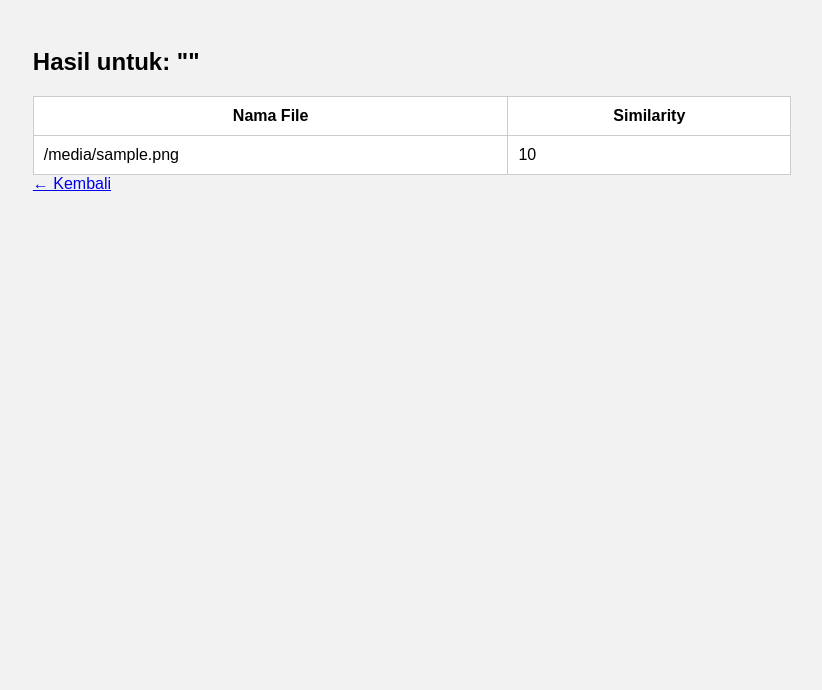
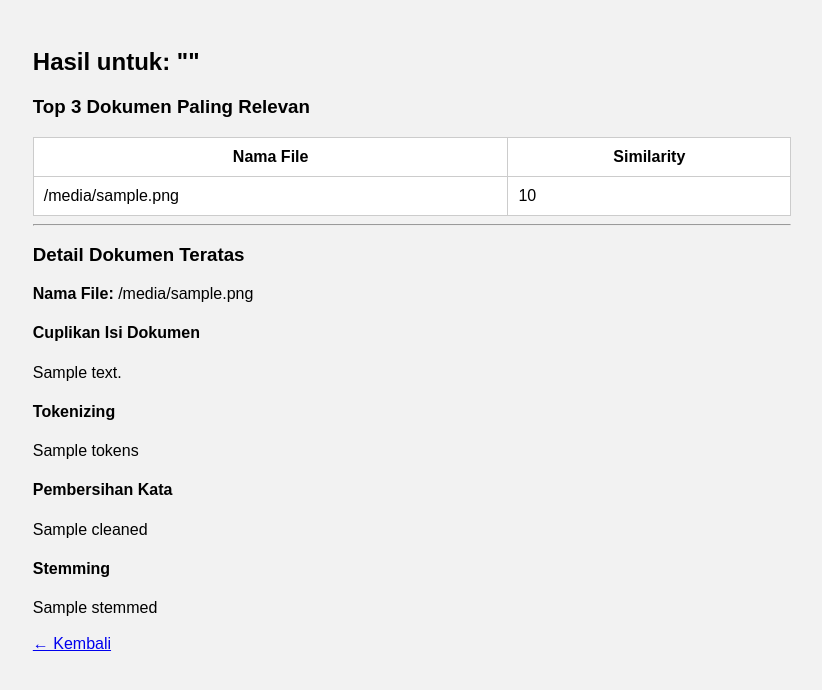
Before and after one commit to rzxyss/tubes-datmin, a Flask app: template templates/result.html in a window 1280 px wide. Shown: the top 690 px of the page, without its empty margins (228-1050 px from the left). Run offline with Flask 3, Linux system fonts and the light colour scheme; the template is opened without the code that fills it: most values are stand-ins (such as "Sample title", 1, 10 or a date in 2020).

Commit message:
namabah fungsi result dan utils

```diff
--- a/app.py
+++ b/app.py
@@ -26,80 +26,79 @@ def index():
 @app.route("/search", methods=["POST"])
 def search():
     query = request.form.get("query", "").strip()
+    if not query:
+        return render_template("index.html", error="Query tidak boleh kosong")
 
-    if not query:
-        return render_template("index.html",
-                               error="Query tidak boleh kosong")
-
-    # =====================
-    # PREPROCESS QUERY
-    # =====================
+    # === PREPROCESS QUERY ===
     query_tokens = preprocess(query, kamus)
 
     docs_tokens = []
+    docs_raw = []
     filenames = []
 
-    # =====================
-    # BACA & PREPROCESS DOKUMEN
-    # =====================
     for filename in os.listdir(DATASET_PATH):
         path = os.path.join(DATASET_PATH, filename)
-
         if not os.path.isfile(path):
             continue
 
         ext = filename.split(".")[-1].lower()
-
         if ext == "txt":
             text = read_txt(path)
         elif ext == "pdf":
-            text = read_pdf(path)
+            try:
+                text = read_pdf(path)
+            except:
+                continue
         elif ext == "docx":
             text = read_docx(path)
         else:
             continue
 
+        docs_raw.append(text)
         docs_tokens.append(preprocess(text, kamus))
         filenames.append(filename)
 
-    # =====================
-    # VOCABULARY
-    # =====================
+    # === VSM PROCESS ===
     vocab = sorted(set(sum(docs_tokens + [query_tokens], [])))
 
-    # =====================
-    # TF & IDF
-    # =====================
     tf_docs = [compute_tf(tokens) for tokens in docs_tokens]
     tf_query = compute_tf(query_tokens)
 
-    idf = compute_idf(docs_tokens + [query_tokens])
+    idf = compute_idf(docs_tokens)
 
-    # =====================
-    # VECTOR SPACE MODEL
-    # =====================
-    doc_vectors = [
-        vectorize(tf, idf, vocab) for tf in tf_docs
-    ]
+    doc_vectors = [vectorize(tf, idf, vocab) for tf in tf_docs]
     query_vector = vectorize(tf_query, idf, vocab)
 
-    # =====================
-    # COSINE SIMILARITY
-    # =====================
     results = []
     for fname, vec in zip(filenames, doc_vectors):
         sim = cosine_sim(query_vector, vec)
         results.append((fname, round(sim, 4)))
 
-    # =====================
-    # SORT HASIL
-    # =====================
     results.sort(key=lambda x: x[1], reverse=True)
+
+    # === AMBIL TOP 3 ===
+    top_results = results[:3]
+
+    # === DOKUMEN TERATAS ===
+    top_file = top_results[0][0]
+    top_index = filenames.index(top_file)
+
+    raw_text = docs_raw[top_index][:1500]  # cuplikan isi
+
+    # Tahapan preprocessing untuk ditampilkan
+    tokens = docs_raw[top_index].lower().split()
+    cleaned = preprocess(docs_raw[top_index], kamus)
+    stemmed = cleaned
 
     return render_template(
         "result.html",
         query=query,
-        results=results
+        results=top_results,
+        top_file=top_file,
+        content=raw_text,
+        tokens=tokens[:50],
+        cleaned=cleaned[:50],
+        stemmed=stemmed[:50]
     )
 
 
--- a/templates/result.html
+++ b/templates/result.html
@@ -6,7 +6,10 @@
 </head>
 <body>
     <div class="container">
+
         <h2>Hasil untuk: "{{ query }}"</h2>
+
+        <h3>Top 3 Dokumen Paling Relevan</h3>
 
         <table>
             <tr>
@@ -22,7 +25,37 @@
             {% endfor %}
         </table>
 
+        {% if top_file %}
+        <hr>
+
+        <h3>Detail Dokumen Teratas</h3>
+
+        <p><b>Nama File:</b> {{ top_file }}</p>
+
+        <h4>Cuplikan Isi Dokumen</h4>
+        <div class="box">
+            {{ content }}
+        </div>
+
+        <h4>Tokenizing</h4>
+        <div class="box">
+            {{ tokens }}
+        </div>
+
+        <h4>Pembersihan Kata</h4>
+        <div class="box">
+            {{ cleaned }}
+        </div>
+
+        <h4>Stemming</h4>
+        <div class="box">
+            {{ stemmed }}
+        </div>
+        {% endif %}
+
+        <br>
         <a href="/">← Kembali</a>
+
     </div>
 </body>
 </html>
```
Also changed, not shown: utils.py (+12 -6 lines).
